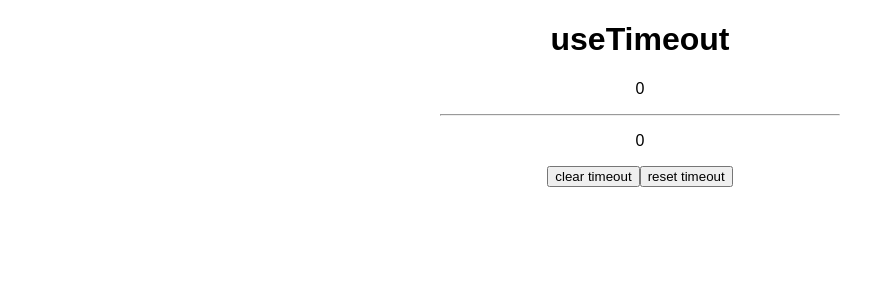
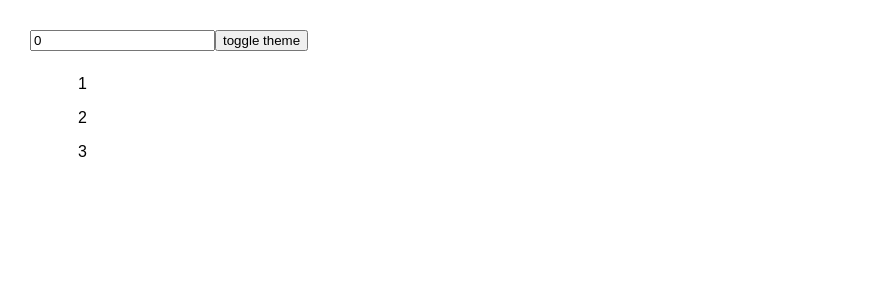
Before and after one commit to 986913/react-components, a React (Create React App) app: page / in a window 1280 px wide. Shown: the top 300 px of the page, without its empty margins (0-873 px from the left). Built offline with nearby package versions, Linux system fonts and the light colour scheme.

Commit message:
useCallback

```diff
--- a/src/App.js
+++ b/src/App.js
@@ -47,6 +47,7 @@ import { AppUseOnlineExample } from './Hooks/CustomizeHooks/useOnline';
 import { AppUseHoverExample } from './Hooks/CustomizeHooks/useHover';
 import { AppUseToggleExample } from './Hooks/CustomizeHooks/useToggle';
 import { AppUseTimeoutExample } from './Hooks/CustomizeHooks/useTimeout';
+import { AppUseCallbackExample1 } from './Hooks/ReacBuildIntHooks/useCallback_eg1';
 
 function App() {
   return (
@@ -129,7 +130,9 @@ function App() {
       {/* <AppUseOnlineExample /> */}
       {/* <AppUseHoverExample /> */}
       {/* <AppUseToggleExample /> */}
-      <AppUseTimeoutExample />
+      {/* <AppUseTimeoutExample /> */}
+
+      <AppUseCallbackExample1 />
     </div>
   );
 }
--- /dev/null
+++ b/src/Hooks/ReacBuildIntHooks/useCallback_eg1/App.js
@@ -0,0 +1,68 @@
+import React, { useCallback, useEffect, useState } from 'react';
+
+const List = ({ getItems }) => {
+  const [items, setItems] = useState([]);
+
+  /* issue is:
+
+  the depencies is a function, and UseCallback component each render will produce a new getItems function
+  so useEffect got called no matter we changed number or toggle theme
+  we want useEffect got called when we changed number ONLY， so useCallback can help this
+
+  父组件更新时，通过props传递给子组件的函数也会重新创建，然后这个时候使用 useCallBack 就可以缓存函数不使它重新创建
+  */
+
+  useEffect(() => {
+    setItems(getItems());
+    console.log('updating items..');
+  }, [getItems]);
+
+  return (
+    <ul>
+      {items.map((item) => {
+        return <li key={item}>{item}</li>;
+      })}
+    </ul>
+  );
+};
+
+export default function App() {
+  const [number, setNumber] = useState(0);
+  const [dark, setDark] = useState(false);
+
+  const themeStyle = {
+    backgroundColor: dark ? 'black' : 'white',
+    color: dark ? 'white' : 'dark',
+    padding: '30px',
+  };
+
+  /* without useCallback :*/
+  const getItems = () => {
+    return [number + 1, number + 2, number + 3];
+  };
+
+  /* after useCallback: */
+  // const getItems = useCallback(() => {
+  //   return [number + 1, number + 2, number + 3];
+  // }, [number]);
+
+  return (
+    <div style={themeStyle}>
+      <input
+        type='number'
+        value={number}
+        onChange={(e) => {
+          setNumber(parseInt(e.target.value));
+        }}
+      />
+      <button
+        onClick={() => {
+          setDark(!dark);
+        }}
+      >
+        toggle theme
+      </button>
+      <List getItems={getItems} />
+    </div>
+  );
+}
--- /dev/null
+++ b/src/Hooks/ReacBuildIntHooks/useCallback_eg1/Wrapper.js
@@ -0,0 +1,4 @@
+import React from 'react';
+import App from './App';
+
+export const AppUseCallbackExample1 = () => <App />;
--- /dev/null
+++ b/src/Hooks/ReacBuildIntHooks/useCallback_eg1/index.js
@@ -0,0 +1 @@
+export { AppUseCallbackExample1 } from './Wrapper.js';
```
Also changed, not shown: src/Hooks/ReacBuildIntHooks/useCallback.js (deleted), src/Hooks/ReacBuildIntHooks/useContext.js (deleted), src/Hooks/ReacBuildIntHooks/useEffect.js (deleted), src/Hooks/ReacBuildIntHooks/useMemo.js (deleted), src/Hooks/ReacBuildIntHooks/useReducer.js (deleted), src/Hooks/ReacBuildIntHooks/useRef.js (deleted), src/Hooks/ReacBuildIntHooks/useState.js (deleted).
